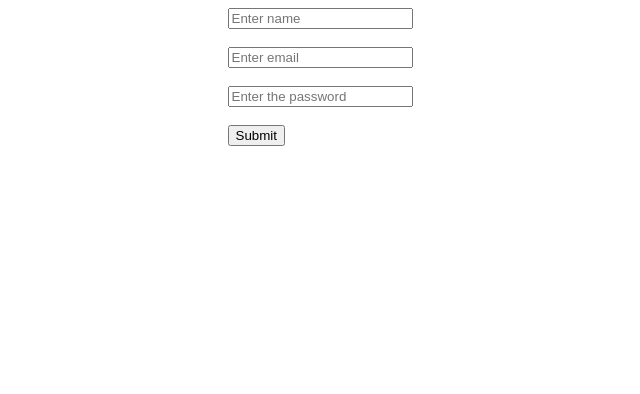
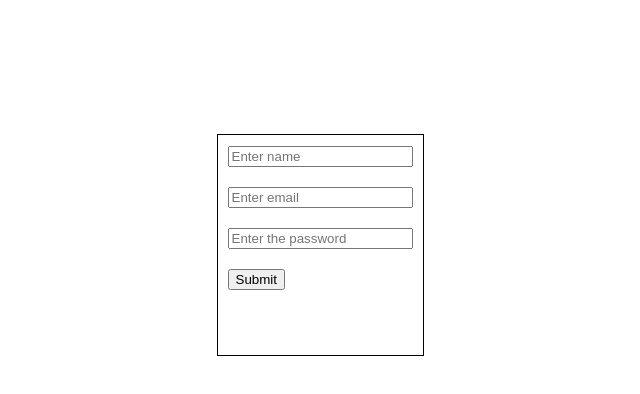
Before and after one commit to PrathmR/JS_Array_Methods, a plain HTML site: page Froms-and-form-validation/index.html in a window 1280 px wide. Shown: the whole page, without its empty margins (320-960 px from the left). Drawn offline with Linux system fonts and the light colour scheme.

Commit message:
updating html

```diff
--- a/Froms-and-form-validation/index.html
+++ b/Froms-and-form-validation/index.html
@@ -6,16 +6,27 @@
     <title>Document</title>
     <style>
         body{
+            font-family: 'Gill Sans', 'Gill Sans MT', Calibri, 'Trebuchet MS', sans-serif;
             display: flex;
             align-items: center;
             justify-content: center;
         }
-
+        #nameerror{
+            color: red;
+        }
+        form{
+            margin-top: 10%;
+            min-width: 150px;
+            min-height: 200px;
+            padding: 10px;
+            border: 1px solid black;
+        }
     </style>
 </head>
 <body>
-    <form>
-        <input type="name" placeholder="Enter name" id="name">
+
+    <form autocomplete="off">
+        <input required type="name" placeholder="Enter name" id="name">
         <br>
         <small hidden id="nameerror">Please enter a valid name</small>
         <br>
```
